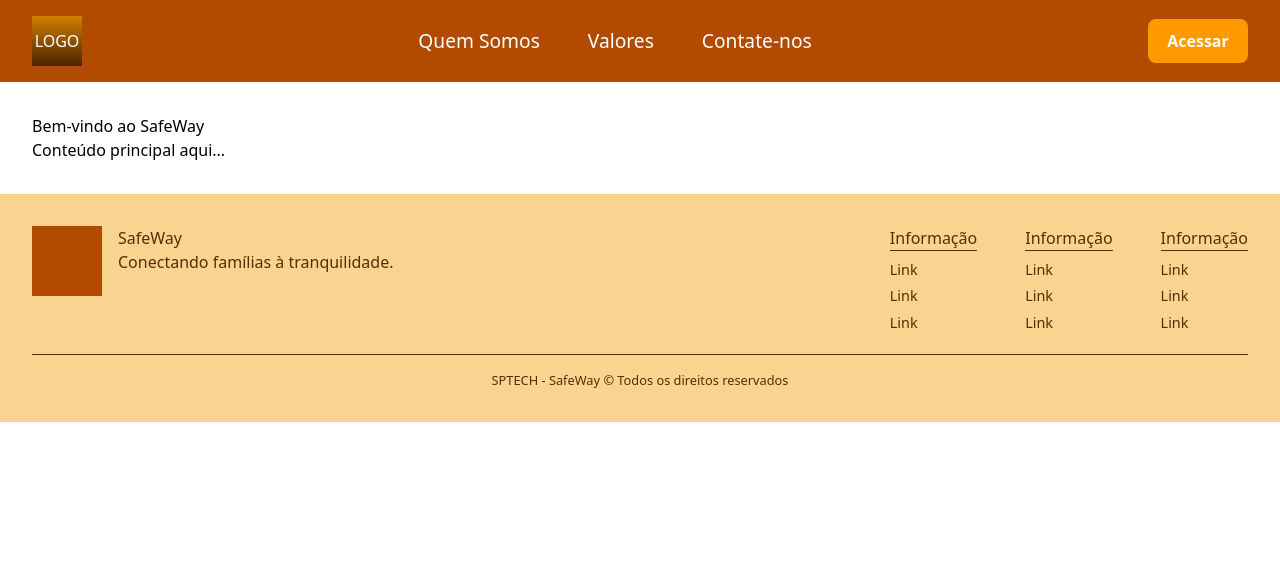
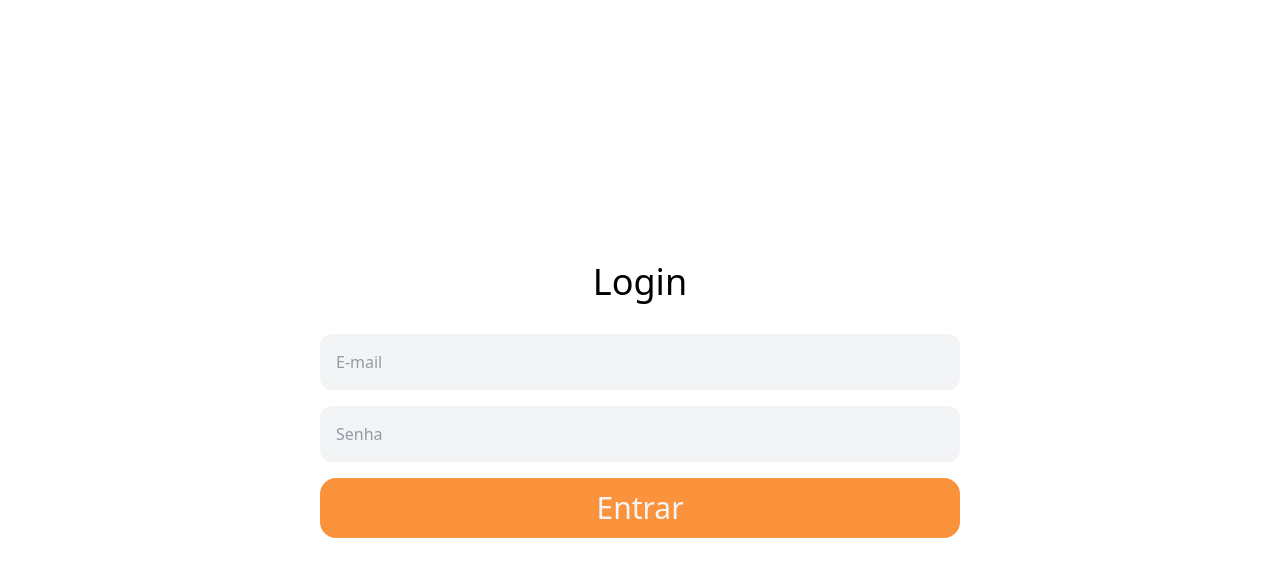
Before and after one commit to project-safeway/front-end, a React (Vite) app: page /login in a window 1280 px wide. Shown: the top 576 px of the page. Built offline with nearby package versions, Linux system fonts and the light colour scheme.

Commit message:
ajuste navegação, estilizações de botão e login

```diff
--- a/package.json
+++ b/package.json
@@ -13,6 +13,7 @@
     "@tailwindcss/vite": "^4.1.13",
     "react": "^19.1.1",
     "react-dom": "^19.1.1",
+    "react-router-dom": "^7.9.3",
     "tailwindcss": "^4.1.13"
   },
   "devDependencies": {
--- a/src/App.jsx
+++ b/src/App.jsx
@@ -1,16 +1,29 @@
-import React from "react";
-import Header from "./components/Header";
-import Footer from "./components/Footer";
+import { BrowserRouter, Routes, Route, Navigate, useNavigate } from 'react-router-dom';
+import { LoginForm }  from './components/LoginForm';
+import { Menu }  from './components/Menu';
 
-export default function App() {
+function isLoggedIn() {
+  return false;
+}
+
+function PrivateRoute({ children }) {
+  return isLoggedIn() ? children : <Navigate to="/login" />;
+}
+
+function App() {
   return (
-    <div>
-      <Header />
-      <main style={{ minHeight: "2rem", padding: "2rem" }}>
-        <h1>Bem-vindo ao SafeWay</h1>
-        <p>Conteúdo principal aqui...</p>
-      </main>
-      <Footer />
-    </div>
+    <BrowserRouter>
+      <Routes>
+        <Route path="/login" element={<LoginForm />} />
+        <Route path="/menu" element={
+          <PrivateRoute>
+            <Menu />
+          </PrivateRoute>
+        } />
+        <Route path="*" element={<Navigate to={isLoggedIn() ? "/menu" : "/login"} />} />
+      </Routes>
+    </BrowserRouter>
   );
 }
+
+export default App;
--- a/src/components/Botao.jsx
+++ b/src/components/Botao.jsx
@@ -1,9 +1,14 @@
-import React from "react";
+export function Botao(props) {
 
-export function Botao({ texto, onClick, type = "button"}) {
+    let corClasse = props.cor === "laranja" ? "bg-orange" : "bg-blue";
+
     return (
-        <button type={type} onClick={onClick}>
-            {texto}
+        <button
+            className={`${corClasse} ${props.tamanho} text-white rounded-2xl`}
+            type={props.type}
+            onClick={props.onClick}
+        >
+            {props.texto}
         </button>
     );
 }
--- a/src/components/LoginForm.jsx
+++ b/src/components/LoginForm.jsx
@@ -1,18 +1,16 @@
 import React from "react";
 import { Botao } from "./Botao";
 
-export function LoginForm(){
+export function LoginForm() {
 
     return (
-        <div>
-            <h2>Login</h2>
-            <form>
-                <input type="email" placeholder="E-mail" />
-                <br />
-                <input type="password" placeholder="Senha" />
-                <br />
-                <Botao texto="Entrar" type="submit" />
-            </form>
-        </div>
+        <form className="flex flex-col items-center justify-center min-h-screen">
+            <h2 className="text-4xl mb-8">Login</h2>
+            <input className="w-1/2 bg-gray-100 rounded-xl px-4 py-4 text-base text-gray-700 outline-none border-none mb-4"
+            type="email" placeholder="E-mail" />
+
+            <input className="w-1/2 bg-gray-100 rounded-xl px-4 py-4 text-base text-gray-700 outline-none border-none mb-4" type="password" placeholder="Senha" />
+            <Botao cor="laranja" texto="Entrar" type="submit" tamanho="w-1/2 px-3 py-3 text-3xl" />
+        </form>
     );
 }
--- /dev/null
+++ b/src/components/Menu.jsx
@@ -0,0 +1,5 @@
+export function Menu(){
+    return (
+        <h1>Menu</h1>
+    );
+}
--- a/src/index.css
+++ b/src/index.css
@@ -1,16 +1,33 @@
 @import "tailwindcss";
 
+:root{
+  --branco: #F4F5F6;
+  --cinza: #F6F7F9;
+  --azul: #172848;
+  --laranja: #FB923C;
+  --amarelo: #FABD15;
+  --verde: #4CCE5B;
+  --vermelho: #F04848;
+  --preto: #0F172A;
+  --brancoSecundario: #D9D9D9;
+  --cinzaSecundario: #495261;
+  --laranjaSecundario: #FFAB17;
+  --amareloSecundario: #FACC15;
+  --azulSecundario: #34435F;
+}
+
 @theme{
-  --branco-base: #F4F5F6;
-  --cinza-base: #34435F;
-  --azul-base: #172848;
-  --laranja-base: #FB923C;
-  --amarelo-base: #FABD15;
-  --verde-base: #4CCE5B;
-  --vermelho-base: #F04848;
-  --preto-base: #0F172A;
-  --branco-secundario: #D9D9D9;
-  --cinza-secundario: #495261;
-  --laranja-secundario: #FFAB17;
-  --amarelo-secundario: #FACC15;
+  --color-orange: var(--laranja);
+  --color-blue: var(--azul);
+  --color-white: var(--branco);
+  --color-gray: var(--cinza);
+  --color-black: var(--preto);
+  --color-green: var(--verde);
+  --color-yellow: var(--amarelo);
+  --color-red: var(--vermelho);
+  --color-secondary-white: var(--brancoSecundario);
+  --color-secondary-gray: var(--cinzaSecundario);
+  --color-secondary-orange: var(--laranjaSecundario);
+  --color-secondary-yellow: var(--amareloSecundario);
+  --color-secondary-blue: var(--azulSecundario);
 }
```
Also changed, not shown: src/components/Input.jsx (added), 1 other file (tests, documents, lock files or other folders).
